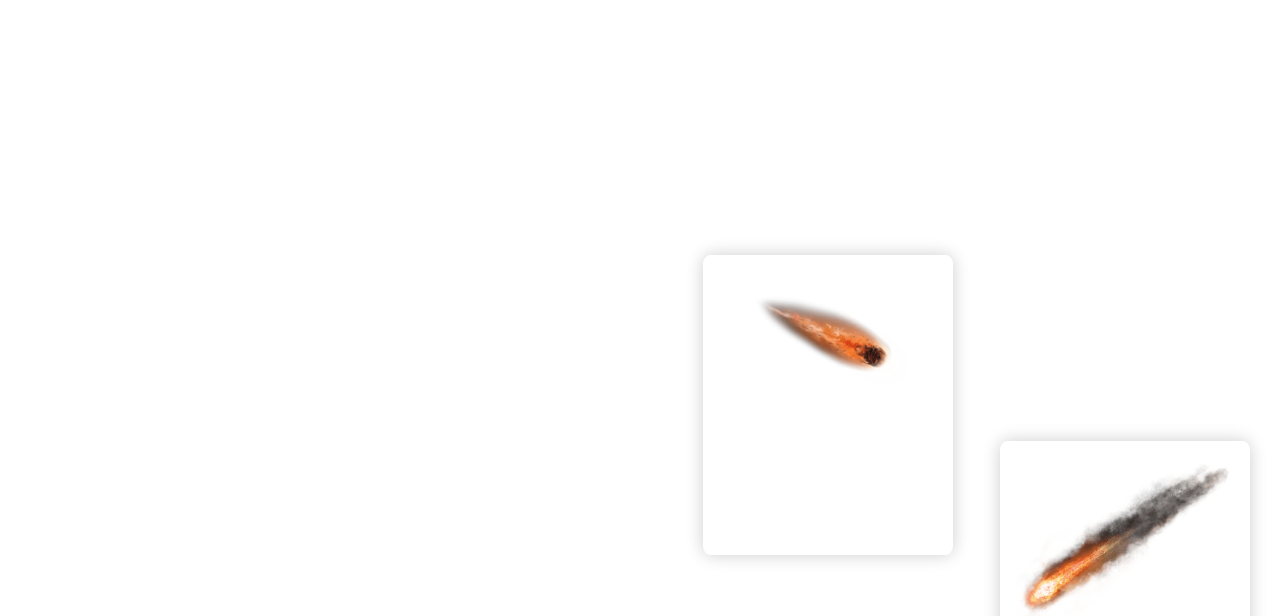
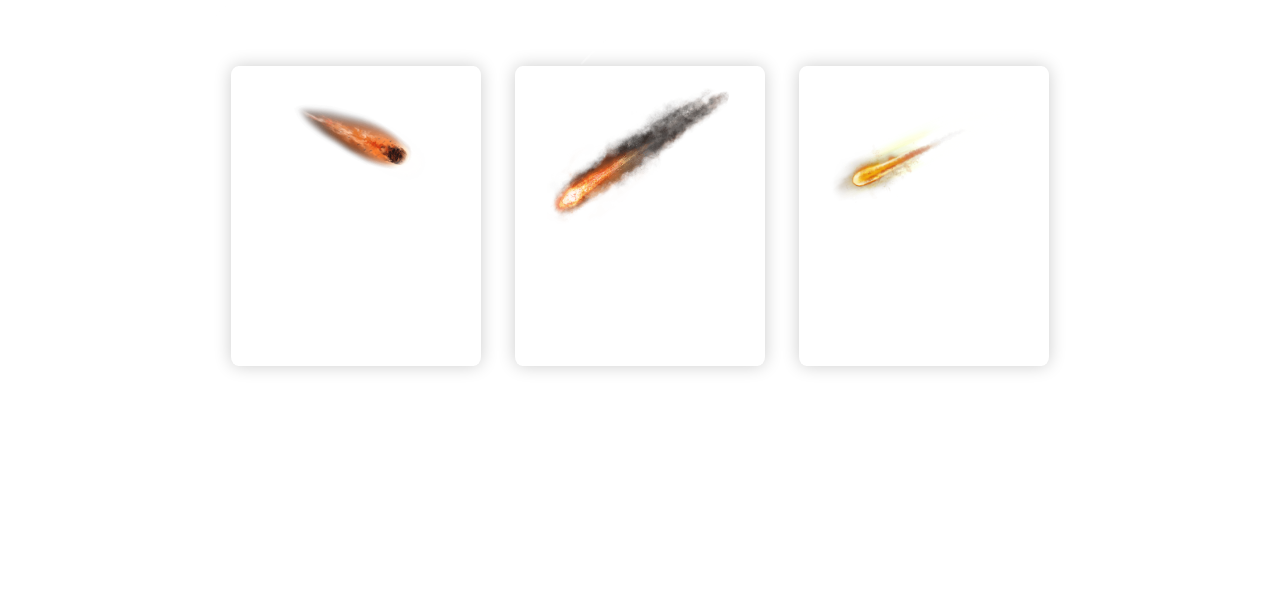
Before and after one commit to edwinlzs/astronomy, a Next.js app in the folder frontend/: page /indexSections/Meteors/Meteors in a window 1280 px wide. Shown: the part 184-800 px from the top of the page. Built offline with nearby package versions, Linux system fonts and the light colour scheme; a web font is replaced by a local one.

Commit message:
fixed glasscard

```diff
--- a/frontend/components/GlassCard/GlassCard.module.scss
+++ b/frontend/components/GlassCard/GlassCard.module.scss
@@ -1,10 +1,15 @@
 .container {
+    position: relative;
+    top: 0;
+    left: 0;
+
     & .card {
         border-radius: 3%;
         box-shadow: 0 0 1rem 0 rgba(0, 0, 0, 0.2);
+        backdrop-filter: blur(3px) saturate(100%) contrast(95%) brightness(120%);
         height: 300px;
         width: 250px;
-        position: absolute;
+        position: relative;
         overflow: hidden;
         display: flex;
         align-items: center;
@@ -13,36 +18,43 @@
 
         &:before {
             background-color: rgba(255, 255, 255, 0.05) ;
-            backdrop-filter: blur(3px) saturate(100%) contrast(95%) brightness(120%);
+            // backdrop-filter: blur(3px) saturate(100%) contrast(95%) brightness(120%);
             content: '';
             height: 100%;
             width: 100%;
             position: absolute;
         }
 
-        &.falling {
-            animation-name: meteorfall;
-            animation-timing-function: linear;
-            animation-iteration-count: infinite;
-
-            &:hover {
-                border: 1px solid #fff;
-            }
+        &.unselected:hover {
+            transform: scale(1.2);
         }
 
         &.selected {
-            position: absolute;
+            position: fixed;
             top: 50%;
             left: 50%;
             transform: translate(-50%, -50%);
             height: 80vh;
             width: 80vh;
             opacity: 1;
+            z-index: 3;
+            backdrop-filter: blur(10px) saturate(30%) contrast(95%) brightness(120%);
+
+            &:before {
+                // backdrop-filter: blur(10px) saturate(90%) contrast(95%) brightness(120%);
+            }
+
+            & .cardImage {
+                width: 60vh;
+                height: 40vh;
+            }
         }
 
         & .cardImage {
-            flex: 2;
+            flex: 1;
             padding: 1rem;
+            width: 220px;
+            height: 150px;
         }
 
         & .cardTitle {
@@ -86,17 +98,3 @@
         }
     }
 }
-
-$randomTop: random();
-$randomBottom: random();
-
-@keyframes meteorfall {
-    0% {
-        top: $randomTop*-20% + (1-$randomTop)*-40%;
-        left: $randomTop*-20% + (1-$randomTop)*-40%;
-    }
-    100% {
-        top: $randomTop*110% + (1-$randomTop)*130%;
-        left: $randomTop*110% + (1-$randomTop)*130%;
-    }
-}
--- a/frontend/components/GlassCard/GlassCard.tsx
+++ b/frontend/components/GlassCard/GlassCard.tsx
@@ -9,11 +9,10 @@ type GlassCardProps = {
     img: StaticImageData;
     title: string;
     content: string;
-    animationDuration: number;
     children?: ReactChildren;
 }
 
-const GlassCard = ({ img, title, content, animationDuration, children }: GlassCardProps) => {
+const GlassCard = ({ img, title, content, children }: GlassCardProps) => {
     const [selected, setSelected] = useState<boolean>(false);
     const overlay = useRef(null);
 
@@ -29,10 +28,7 @@ const GlassCard = ({ img, title, content, animationDuration, children }: GlassCa
             style={selected ? undefined : { cursor: 'pointer' }}
         >
             <div
-            className={`${styles.card} ${selected ? styles.selected : styles.falling}`}
-            style={{
-                animationDuration: `${animationDuration}s`
-            }}
+            className={`${styles.card} ${selected ? styles.selected : styles.unselected}`}
             >
                 {selected ?
                     <>
@@ -49,7 +45,7 @@ const GlassCard = ({ img, title, content, animationDuration, children }: GlassCa
                     ''
                 }
                 <div className={styles.cardImage}>
-                    <Image src={img} alt="" />
+                    <Image src={img} alt="" layout='responsive' />
                 </div>
                 {selected ?
                     <div className={styles.selectedContent}>
--- a/frontend/pages/indexSections/Meteors/Meteors.module.scss
+++ b/frontend/pages/indexSections/Meteors/Meteors.module.scss
@@ -1,3 +1,9 @@
+.gallery {
+    display: flex;
+    gap: 2rem;
+    position: absolute;
+}
+
 @mixin meteor() {
     position: absolute;
     transform: translate(-50%, -50%);
--- a/frontend/pages/indexSections/Meteors/Meteors.tsx
+++ b/frontend/pages/indexSections/Meteors/Meteors.tsx
@@ -9,6 +9,7 @@ import commonStyles from '../commonStyles.module.scss';
 import { sectionProps } from '../../index';
 import GlassCard from '../../../components/GlassCard/GlassCard';
 import Meteor1 from '/assets/meteor/Meteor1.png';
+import Meteor2 from '/assets/meteor/Meteor2.png';
 import Meteor5 from '/assets/meteor/Meteor5.png';
 
 const Meteors = ({
@@ -39,18 +40,23 @@ const Meteors = ({
                 position="right"
             />
             <div className={commonStyles.page}>
+                <div className={styles.gallery}>
                     <GlassCard
                         img={Meteor5}
                         title="What is a Meteor?"
-                    animationDuration={10}
                         content="Lorem ipsum dolor sit amet consectetur adipisicing elit. Nam quis odio accusamus reiciendis temporibus. Molestias reiciendis assumenda iste numquam eveniet?"
                     />
                     <GlassCard
                         img={Meteor1}
                         title="What are Meteor Showers?"
-                    animationDuration={8}
                         content="Lorem ipsum dolor sit amet consectetur adipisicing elit. Nam quis odio accusamus reiciendis temporibus. Molestias reiciendis assumenda iste numquam eveniet?"
                     />
+                    <GlassCard
+                        img={Meteor2}
+                        title="How dangerous are meteors?"
+                        content="Lorem ipsum dolor sit amet consectetur adipisicing elit. Nam quis odio accusamus reiciendis temporibus. Molestias reiciendis assumenda iste numquam eveniet?"
+                    />
+                </div>
                 <MeteorShower />
             </div>
 
--- a/frontend/pages/indexSections/StartNav/StartNav.tsx
+++ b/frontend/pages/indexSections/StartNav/StartNav.tsx
@@ -60,7 +60,7 @@ const StartNav = ({
                 />
                 <div className={styles.startNavTitle}>
                     <span className={styles.header}>Astronomy</span>
-                    <span className={styles.subheader}>an introduction.</span>
+                    <span className={styles.subheader}>an exploratory project.</span>
                 </div>
             </div >
         </m.div>
```
Lines whose indentation alone changed are shown as unchanged.
